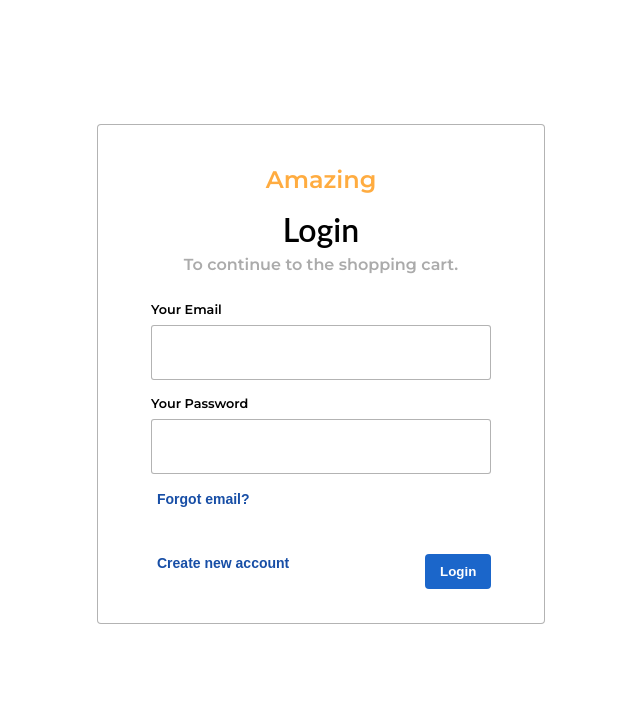
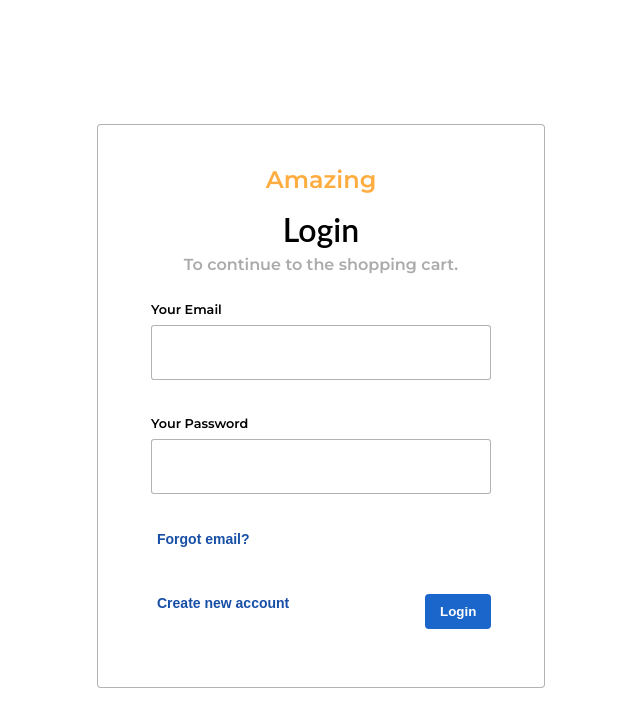
Before and after one commit to KaungMyatLin/auth-router-ssr.com, a Next.js app: page /login in a window 1280 px wide. Shown: the top 726 px of the page, without its empty margins (319-959 px from the left). Built offline with nearby package versions, Linux system fonts and the light colour scheme; no server answers.

Commit message:
css fix, simpleErrMsg className scFix, c height

```diff
--- /dev/null
+++ b/components/error/simpleErrMsg_w._hocPattern.js
@@ -0,0 +1,14 @@
+const simpleErrMsg = (el) => {
+    return props => {
+        console.log("props: ", props)
+        return <el name="errorMessageDiv" {...props} />
+    }
+}
+
+const simpleDiv = (props) => {
+    return <div
+    // className='formSimpleErrMsgDiv' Not running as module.css file not works in others, and not working from global.css.
+    >{props.children}</div>
+}
+
+export default simpleErrMsg(simpleDiv)
--- a/components/layout/auth/auth_form.js
+++ b/components/layout/auth/auth_form.js
@@ -4,6 +4,8 @@ import { useRef, useState } from 'react'
 import { useRouter } from 'next/router'
 import { Formik, Field, ErrorMessage } from 'formik'
 import { schemaValidation } from '@lib/shared/validation'
+import simpleErrMsg from '../../error/simpleErrMsg_w._hocPattern'
+
 const AuthLayout = (props) => {
     const [isLogin, setIsLogin] = useState(props.authType)
     const emInpRef = useRef()
@@ -67,7 +69,7 @@ const AuthLayout = (props) => {
                             </div>
                         </div>
                         <form className={classes.formContainer} >
-                            <div className={`${classes.sixteenpxSpacing} ${classes.fieldContainer}`} >
+                            <div className={`${classes.sixteenpxSpacing} ${classes.fieldContainer} ${classes.fieldContainerThatHasErrorDiv} `} >
                                 <label htmlFor='email' className={`${classes.eightpxSpacing}`}>Your Email</label>
                                 {/* <Field type='email' id='email' name='email' required
                                 // // ref={emInpRef}
@@ -83,7 +85,7 @@ const AuthLayout = (props) => {
                                         return (
                                             <div>
                                                 <input type='email' id='email' {...field} />
-                                                { meta.touched && meta.error? <div>{meta.error}</div> : null }
+                                                {/* { meta.touched && meta.error? <div>{meta.error}</div> : null } */}
                                             </div>
                                         )}
                                     }
@@ -99,13 +101,13 @@ const AuthLayout = (props) => {
                                     }
                                 </ErrorMessage>
                             </div>
-                            <div className={`${classes.sixteenpxSpacing}  ${classes.fieldContainer}`} >
+                            <div className={`${classes.sixteenpxSpacing}  ${classes.fieldContainer} ${classes.fieldContainerThatHasErrorDiv} `} >
                                 <label htmlFor='password' className={`${classes.eightpxSpacing}`}>Your Password</label>
                                 <Field type='password' id='password' name='password' required ref={pwInpRef}
                                 />
-                                <ErrorMessage name='password' component='div' />
+                                <ErrorMessage name='password' component={simpleErrMsg} className='formSimpleErrMsgDiv'/>
                             </div>
-                            <div className={`${classes.sixteenpxSpacing} ${classes.fieldContainer}`} >
+                            <div className={`${classes.sixteenpxSpacing} ${classes.fieldContainer} `} >
                                 <button type='button'
                                 className={`${classes.forgotPwBtn} ${classes.spaBtns} ${classes.allBtns} ${classes.thirtysevenpxSpacing}`}
                                 onClick={forgotEmHdl}>
@@ -114,9 +116,9 @@ const AuthLayout = (props) => {
                             </div>
                             <div className={`${classes.fieldContainer} ${classes.btnsSpaceBetween}`} >
                                 <button type='button'
-                                className={`${classes.auth_switchBtn} ${classes.spaBtns} ${classes.allBtns}`}
-                                onClick={switchAuthModeHdl}>
-                                    { isLogin? 'Create new account': 'Login with existing account' }
+                                    className={`${classes.auth_switchBtn} ${classes.spaBtns} ${classes.allBtns}`}
+                                    onClick={switchAuthModeHdl}>
+                                        { isLogin? 'Create new account': 'Login with existing account' }
                                 </button>
                                 <button
                                 className={`${classes.formMainBtn} ${classes.allBtns}`}
--- a/components/layout/auth/auth_form.module.css
+++ b/components/layout/auth/auth_form.module.css
@@ -7,7 +7,7 @@
         display: flex;
         flex-direction: column;
         padding: 0 0;
-        height: 80%;
+        height: 95%;
     }
 }
 .boxContainer {
@@ -20,7 +20,7 @@
 @media (min-width: 426px) {
     .boxContainer {
         width: 448px;
-        height: 500px;
+        height: 564px;
         border-radius: 4px;
         border: 0.1px solid rgba(128, 128, 128, 0.595);
         padding: 40px;
@@ -69,6 +69,9 @@
 .fieldContainer {
     margin: 0 auto;
     width: calc(100% - 26px);
+}
+.fieldContainerThatHasErrorDiv {
+    height: 98px;
 }
 .fieldContainer label,
 .fieldContainer input {
--- a/styles/globals.css
+++ b/styles/globals.css
@@ -40,3 +40,7 @@ a {
     background: black;
   }
 }
+
+.formSimpleErrMsgDiv {
+  color: red;
+}
```
Also changed, not shown: components/error/simpleErrMsg.js (deleted, +0 -9 lines).
